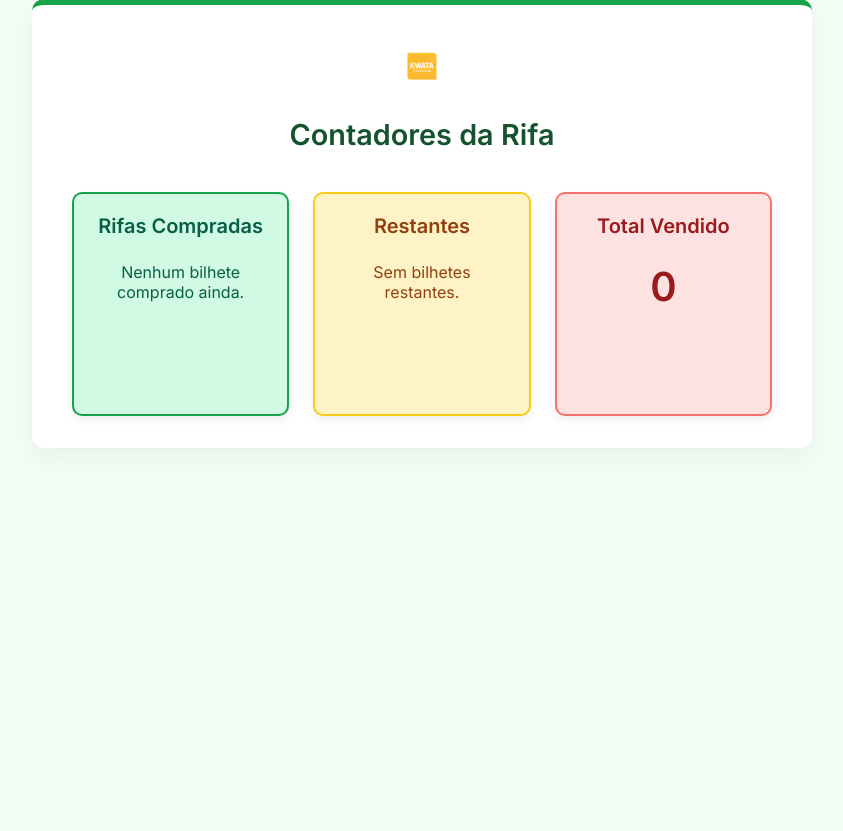
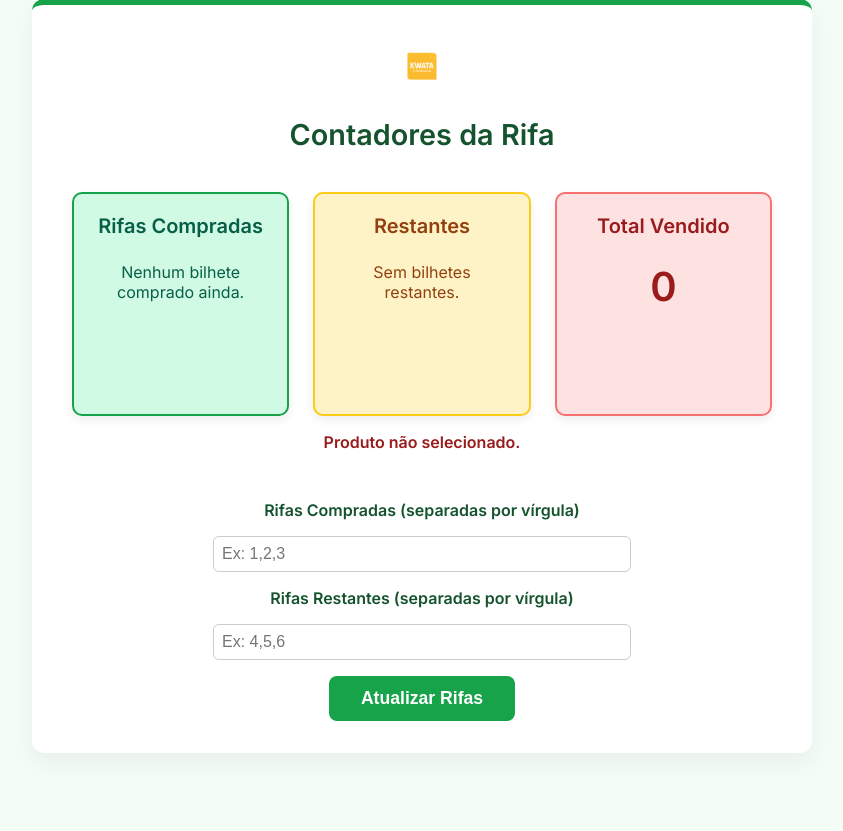
Before and after one commit to Arrikson/kwata, a FastAPI app: page /contadores in a window 1280 px wide. Shown: the part 33-864 px from the top of the page, without its empty margins (218-1061 px from the left). Run offline with FastAPI, Linux system fonts and the light colour scheme; parts of the project's set-up code (start-up, migrations or seed data) failed here and were passed over.

Commit message:
Update contadores.html
pra

```diff
--- a/templates/contadores.html
+++ b/templates/contadores.html
@@ -104,6 +104,45 @@
       font-weight: 900;
       margin-top: 1rem;
     }
+    form {
+      margin-top: 2rem;
+      width: 100%;
+      display: flex;
+      flex-direction: column;
+      gap: 1rem;
+      align-items: center;
+    }
+    label {
+      font-weight: 600;
+      color: #14532d;
+    }
+    input[type="text"] {
+      width: 100%;
+      max-width: 400px;
+      padding: 0.5rem;
+      border-radius: 6px;
+      border: 1px solid #ccc;
+      font-size: 1rem;
+    }
+    button {
+      background-color: #16a34a;
+      color: white;
+      font-weight: 700;
+      border: none;
+      padding: 0.75rem 2rem;
+      border-radius: 8px;
+      cursor: pointer;
+      font-size: 1.1rem;
+      transition: background-color 0.3s ease;
+    }
+    button:hover {
+      background-color: #14532d;
+    }
+    .erro {
+      color: #991b1b;
+      font-weight: 700;
+      margin-top: 1rem;
+    }
     @media (max-width: 720px) {
       main {
         padding: 1.5rem 1.5rem;
@@ -160,6 +199,35 @@
         <div class="total-count">{{ total_vendido }}</div>
       </section>
     </div>
+
+    {% if erro %}
+      <p class="erro">{{ erro }}</p>
+    {% endif %}
+
+    <form action="/contadores" method="post">
+      <!-- Campo oculto para garantir envio do produto_id -->
+      <input type="hidden" name="produto_id" value="{{ produto_id or '' }}">
+
+      <label for="rifas_compradas">Rifas Compradas (separadas por vírgula)</label>
+      <input
+        id="rifas_compradas"
+        name="rifas_compradas"
+        type="text"
+        placeholder="Ex: 1,2,3"
+        value="{{ rifas_compradas | join(',') if rifas_compradas else '' }}"
+      >
+
+      <label for="rifas_restantes">Rifas Restantes (separadas por vírgula)</label>
+      <input
+        id="rifas_restantes"
+        name="rifas_restantes"
+        type="text"
+        placeholder="Ex: 4,5,6"
+        value="{{ rifas_restantes | join(',') if rifas_restantes else '' }}"
+      >
+
+      <button type="submit">Atualizar Rifas</button>
+    </form>
   </main>
 </body>
 </html>
```
